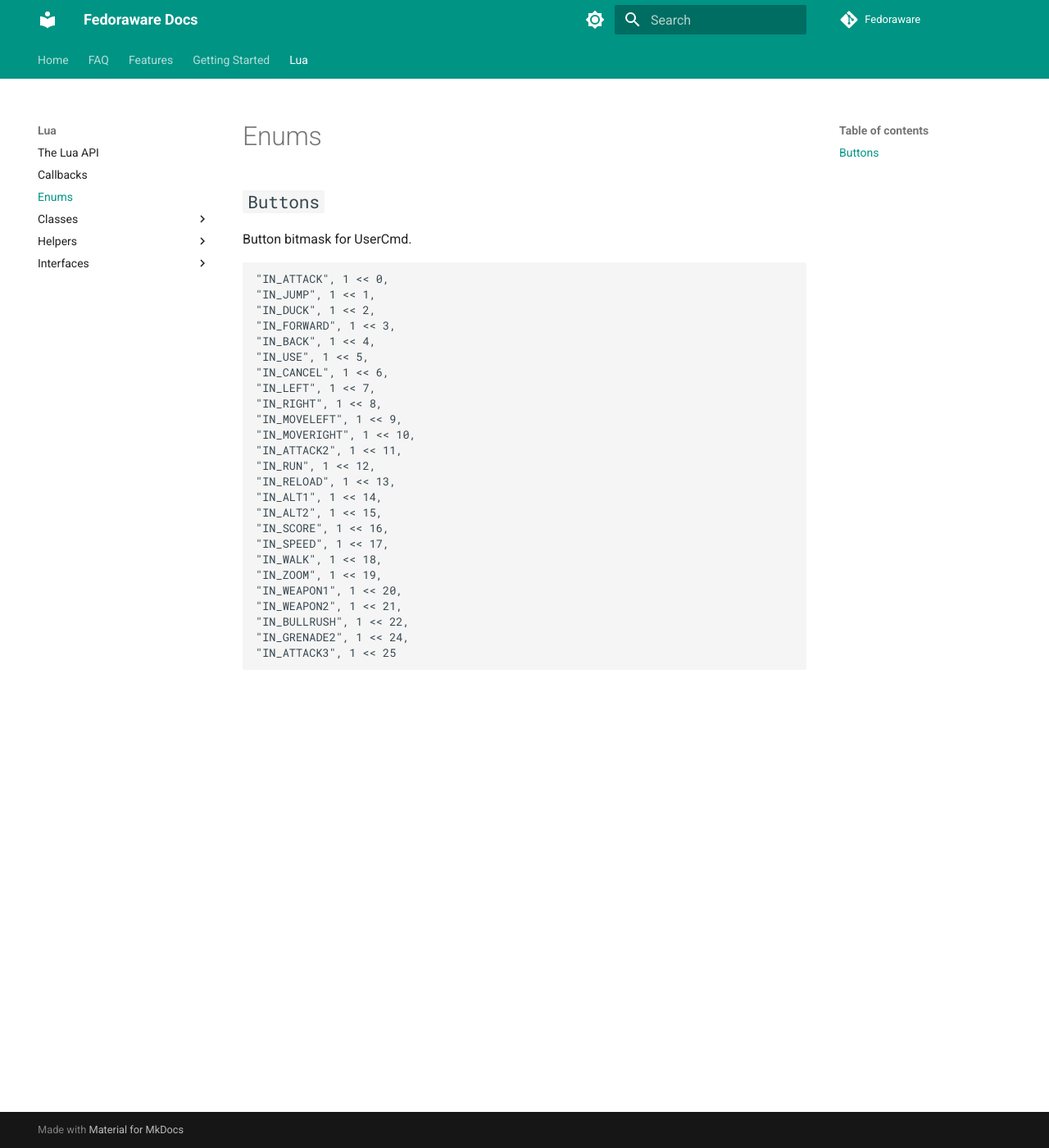
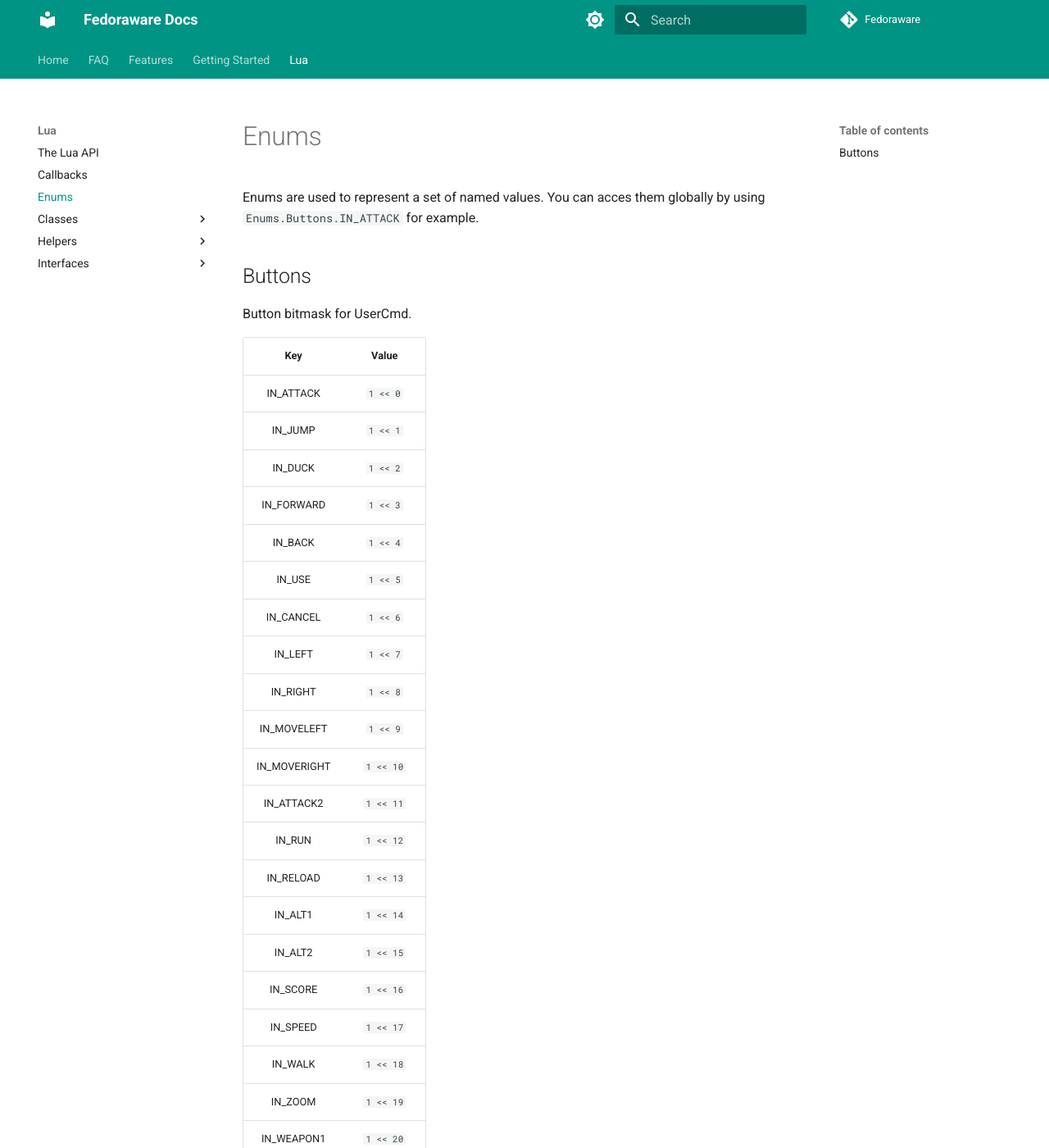
Before and after one commit to imgladnotu/Docs-Edit, an MkDocs documentation site: the page built from docs/Lua/enums.md, in a window 1280 px wide and 1400 px high. Shown: the whole window at 82% size. Built offline with MkDocs 1.6.1 and Material for MkDocs 9.7.7, drawn with Linux system fonts in a browser that asks for light colours; comment, search, counter and statistics services are not loaded; some of the changed text lies outside the part shown.

Commit message:
Imroved some docs

````diff
--- a/docs/Lua/enums.md
+++ b/docs/Lua/enums.md
@@ -1,33 +1,37 @@
 # Enums
 
-## `Buttons`
+Enums are used to represent a set of named values.
+You can acces them globally by using `Enums.Buttons.IN_ATTACK` for example.
+
+## Buttons
 
 Button bitmask for UserCmd.
 
-```
-"IN_ATTACK", 1 << 0,
-"IN_JUMP", 1 << 1,
-"IN_DUCK", 1 << 2,
-"IN_FORWARD", 1 << 3,
-"IN_BACK", 1 << 4,
-"IN_USE", 1 << 5,
-"IN_CANCEL", 1 << 6,
-"IN_LEFT", 1 << 7,
-"IN_RIGHT", 1 << 8,
-"IN_MOVELEFT", 1 << 9,
-"IN_MOVERIGHT", 1 << 10,
-"IN_ATTACK2", 1 << 11,
-"IN_RUN", 1 << 12,
-"IN_RELOAD", 1 << 13,
-"IN_ALT1", 1 << 14,
-"IN_ALT2", 1 << 15,
-"IN_SCORE", 1 << 16,
-"IN_SPEED", 1 << 17,
-"IN_WALK", 1 << 18,
-"IN_ZOOM", 1 << 19,
-"IN_WEAPON1", 1 << 20,
-"IN_WEAPON2", 1 << 21,
-"IN_BULLRUSH", 1 << 22,
-"IN_GRENADE2", 1 << 24,
-"IN_ATTACK3", 1 << 25
-```
+| Key | Value |
+| :-: | :-: |
+| IN_ATTACK | `1 << 0` |
+| IN_JUMP | `1 << 1` |
+| IN_DUCK | `1 << 2` |
+| IN_FORWARD | `1 << 3` |
+| IN_BACK | `1 << 4` |
+| IN_USE | `1 << 5` |
+| IN_CANCEL | `1 << 6` |
+| IN_LEFT | `1 << 7` |
+| IN_RIGHT | `1 << 8` |
+| IN_MOVELEFT | `1 << 9` |
+| IN_MOVERIGHT | `1 << 10` |
+| IN_ATTACK2 | `1 << 11` |
+| IN_RUN | `1 << 12` |
+| IN_RELOAD | `1 << 13` |
+| IN_ALT1 | `1 << 14` |
+| IN_ALT2 | `1 << 15` |
+| IN_SCORE | `1 << 16` |
+| IN_SPEED | `1 << 17` |
+| IN_WALK | `1 << 18` |
+| IN_ZOOM | `1 << 19` |
+| IN_WEAPON1 | `1 << 20` |
+| IN_WEAPON2 | `1 << 21` |
+| IN_BULLRUSH | `1 << 22` |
+| IN_GRENADE1 | `1 << 23` |
+| IN_GRENADE2 | `1 << 24` |
+| IN_ATTACK3 | `1 << 25` |
--- a/mkdocs.yml
+++ b/mkdocs.yml
@@ -28,6 +28,7 @@ theme:
 markdown_extensions:
   - attr_list
   - admonition
+  - tables
   - pymdownx.highlight:
       anchor_linenums: true
   - pymdownx.inlinehilite
````
Also changed, not shown: docs/Lua/Classes/game-event.md (+1 -0 lines), docs/Lua/Classes/weapon.md (+1 -1 lines), docs/Lua/Helpers/entities.md (+4 -4 lines), docs/index.md (+1 -1 lines).
